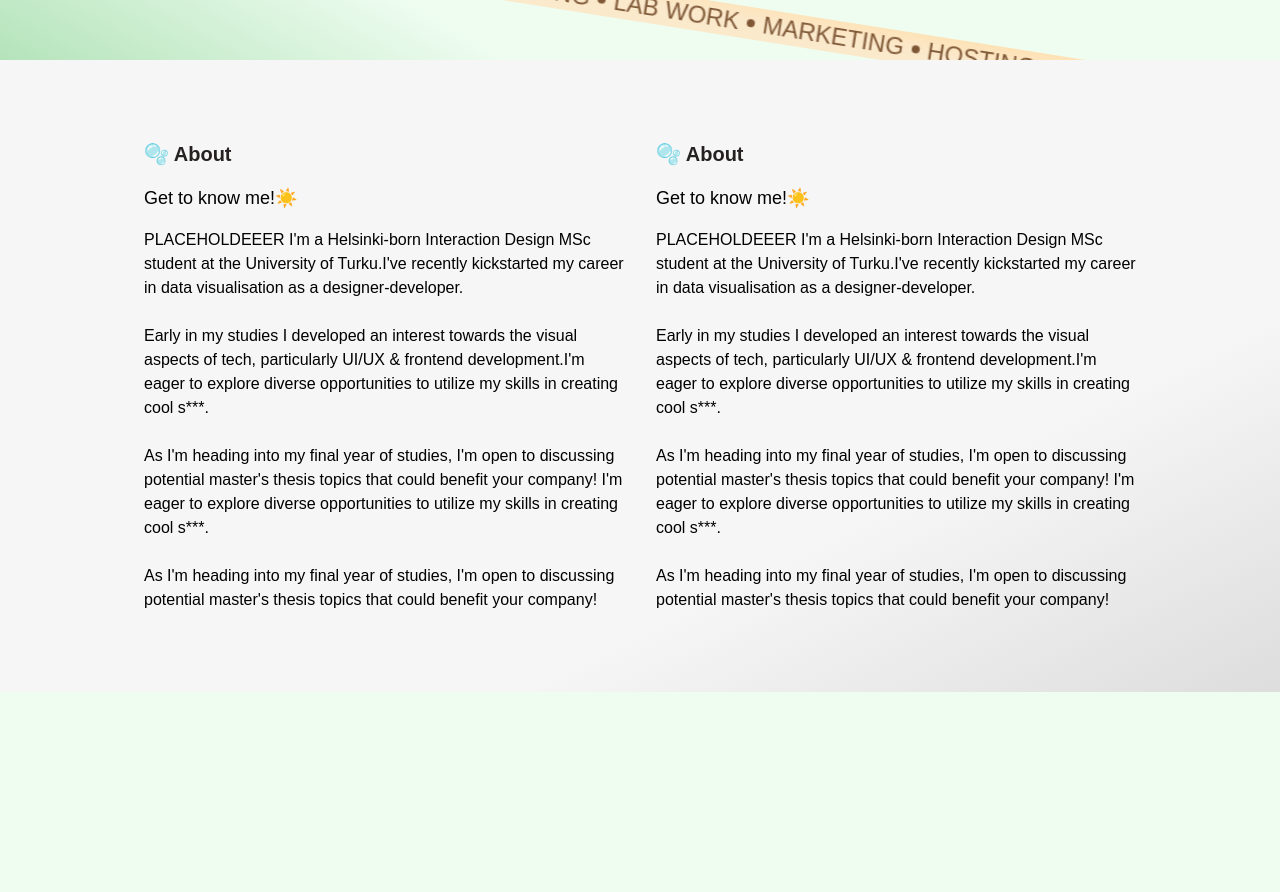
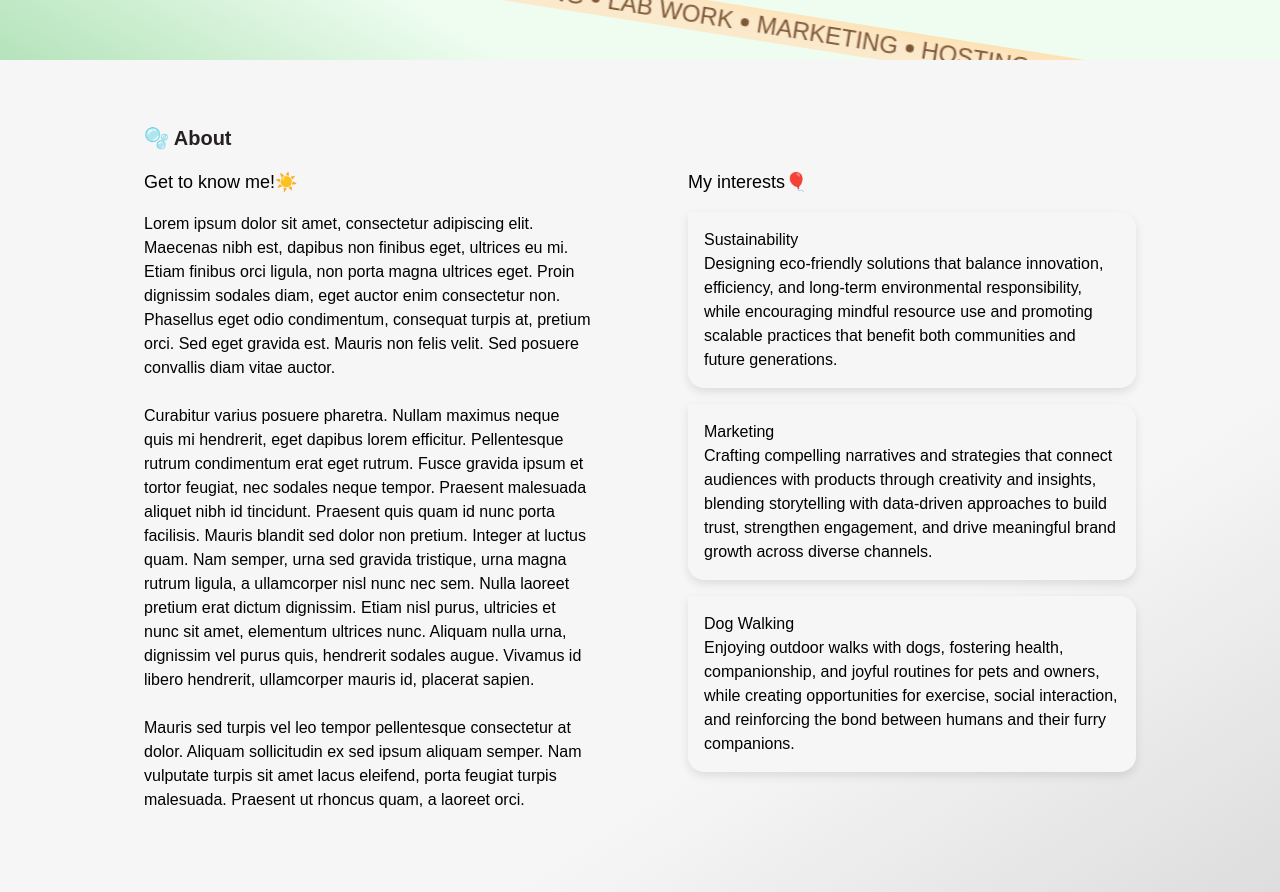
Before and after one commit to OAilio/aino, a React (Vite) app: page / in a window 1280 px wide. Shown: the part 740-1632 px from the top of the page. Before the commit the page ends 1432 px from the top, so only its background shows below. Built offline with nearby package versions, Linux system fonts and the light colour scheme.

Commit message:
Placeholder for interests done

```diff
--- a/src/components/aboutSection/About.tsx
+++ b/src/components/aboutSection/About.tsx
@@ -1,4 +1,5 @@
 import { AboutText } from './components/AboutText';
+import { Interests } from './components/Interests';
 
 type Props = {
   className?: string;
@@ -8,10 +9,15 @@ type Props = {
 export const About: React.FC<Props> = ({ className }) => {
   return (
     <div
-      className={`w-full py-16 bg-grey-gradient flex flex-col md:flex-row container-padding ${className ?? ''}`}
+      className={`w-full py-16 bg-grey-gradient flex flex-col container-padding ${className ?? ''}`}
     >
-      <AboutText />
-      <AboutText />
+      <h2 className="text-xl font-semibold text-primary-content px-4">
+        🫧 About
+      </h2>
+      <div className="flex flex-col md:flex-row md:gap-x-16">
+        <AboutText />
+        <Interests />
+      </div>
     </div>
   );
 };
--- a/src/components/aboutSection/components/AboutText.tsx
+++ b/src/components/aboutSection/components/AboutText.tsx
@@ -8,27 +8,33 @@ export const AboutText: React.FC<Props> = ({ className }) => {
     <div
       className={`flex flex-col flex-1 gap-4 lg:gap-4 p-4 ${className ?? ''}`}
     >
-      <h2 className="text-xl font-semibold text-primary-content">🫧 About</h2>
       <h3 className="text-lg font-medium">Get to know me!☀️</h3>
       <p>
-        PLACEHOLDEEER I'm a Helsinki-born Interaction Design MSc student at the
-        University of Turku.I've recently kickstarted my career in data
-        visualisation as a designer-developer.
+        Lorem ipsum dolor sit amet, consectetur adipiscing elit. Maecenas nibh
+        est, dapibus non finibus eget, ultrices eu mi. Etiam finibus orci
+        ligula, non porta magna ultrices eget. Proin dignissim sodales diam,
+        eget auctor enim consectetur non. Phasellus eget odio condimentum,
+        consequat turpis at, pretium orci. Sed eget gravida est. Mauris non
+        felis velit. Sed posuere convallis diam vitae auctor.
         <br />
         <br />
-        Early in my studies I developed an interest towards the visual aspects
-        of tech, particularly UI/UX & frontend development.I'm eager to explore
-        diverse opportunities to utilize my skills in creating cool s***.
+        Curabitur varius posuere pharetra. Nullam maximus neque quis mi
+        hendrerit, eget dapibus lorem efficitur. Pellentesque rutrum condimentum
+        erat eget rutrum. Fusce gravida ipsum et tortor feugiat, nec sodales
+        neque tempor. Praesent malesuada aliquet nibh id tincidunt. Praesent
+        quis quam id nunc porta facilisis. Mauris blandit sed dolor non pretium.
+        Integer at luctus quam. Nam semper, urna sed gravida tristique, urna
+        magna rutrum ligula, a ullamcorper nisl nunc nec sem. Nulla laoreet
+        pretium erat dictum dignissim. Etiam nisl purus, ultricies et nunc sit
+        amet, elementum ultrices nunc. Aliquam nulla urna, dignissim vel purus
+        quis, hendrerit sodales augue. Vivamus id libero hendrerit, ullamcorper
+        mauris id, placerat sapien.
         <br />
         <br />
-        As I'm heading into my final year of studies, I'm open to discussing
-        potential master's thesis topics that could benefit your company! I'm
-        eager to explore diverse opportunities to utilize my skills in creating
-        cool s***.
-        <br />
-        <br />
-        As I'm heading into my final year of studies, I'm open to discussing
-        potential master's thesis topics that could benefit your company!
+        Mauris sed turpis vel leo tempor pellentesque consectetur at dolor.
+        Aliquam sollicitudin ex sed ipsum aliquam semper. Nam vulputate turpis
+        sit amet lacus eleifend, porta feugiat turpis malesuada. Praesent ut
+        rhoncus quam, a laoreet orci.
       </p>
     </div>
   );
--- /dev/null
+++ b/src/components/aboutSection/components/InterestCard.tsx
@@ -0,0 +1,21 @@
+type Props = {
+  heading: string;
+  content: string;
+  className?: string;
+  // define your other props here
+};
+
+export const InterestCard: React.FC<Props> = ({
+  heading,
+  content,
+  className,
+}) => {
+  return (
+    <div
+      className={`flex flex-col bg-secondary p-4 rounded-[16px] rounded-tl-none shadow-[0px_4px_10px_0px_rgba(0,0,0,0.10)] ${className ?? ''}`}
+    >
+      <h4 className="font-medium">{heading}</h4>
+      <p>{content}</p>
+    </div>
+  );
+};
--- /dev/null
+++ b/src/components/aboutSection/components/Interests.tsx
@@ -0,0 +1,41 @@
+import { InterestCard } from './InterestCard';
+
+type Props = {
+  className?: string;
+  // define your other props here
+};
+
+const interests = [
+  {
+    heading: 'Sustainability',
+    content:
+      'Designing eco-friendly solutions that balance innovation, efficiency, and long-term environmental responsibility, while encouraging mindful resource use and promoting scalable practices that benefit both communities and future generations.',
+  },
+  {
+    heading: 'Marketing',
+    content:
+      'Crafting compelling narratives and strategies that connect audiences with products through creativity and insights, blending storytelling with data-driven approaches to build trust, strengthen engagement, and drive meaningful brand growth across diverse channels.',
+  },
+  {
+    heading: 'Dog Walking',
+    content:
+      'Enjoying outdoor walks with dogs, fostering health, companionship, and joyful routines for pets and owners, while creating opportunities for exercise, social interaction, and reinforcing the bond between humans and their furry companions.',
+  },
+];
+
+export const Interests: React.FC<Props> = ({ className }) => {
+  return (
+    <div
+      className={`flex flex-col flex-1 gap-4 lg:gap-4 p-4 ${className ?? ''}`}
+    >
+      <h3 className="text-lg font-medium">My interests🎈</h3>
+      <div className="flex flex-col gap-y-4">
+        {interests.map((item) => (
+          <div key={item.heading}>
+            <InterestCard heading={item.heading} content={item.content} />
+          </div>
+        ))}
+      </div>
+    </div>
+  );
+};
--- a/src/components/landingSection/components/LandingImage.tsx
+++ b/src/components/landingSection/components/LandingImage.tsx
@@ -6,7 +6,7 @@ type Props = {
 export const LandingImage: React.FC<Props> = ({ className }) => {
   return (
     <div
-      className={`min-w-[256px] w-[60%] mb-8 md:pb-unset md:w-full flex md:flex-1 justify-center items-center ${className ?? ''}`}
+      className={`min-w-[256px] mb-8 md:pb-unset w-full flex md:flex-1 justify-center items-center ${className ?? ''}`}
     >
       <div className="relative flex">
         <span className="bg-primary z-3 w-full md:w-[256px] lg:w-[456px] flex items-center justify-center rounded-xl shadow-[4px_4px_10px_0px_rgba(0,0,0,0.10)]">
```
